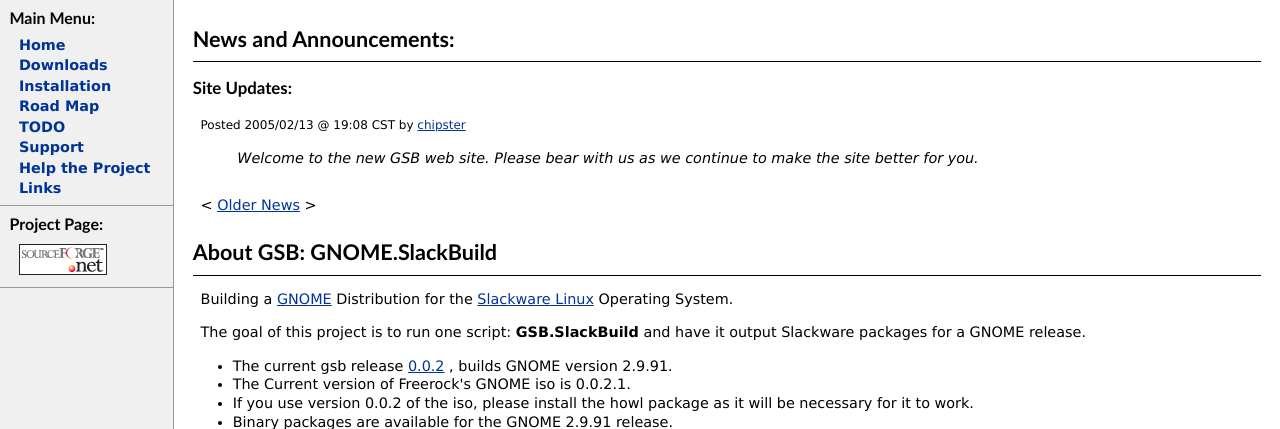
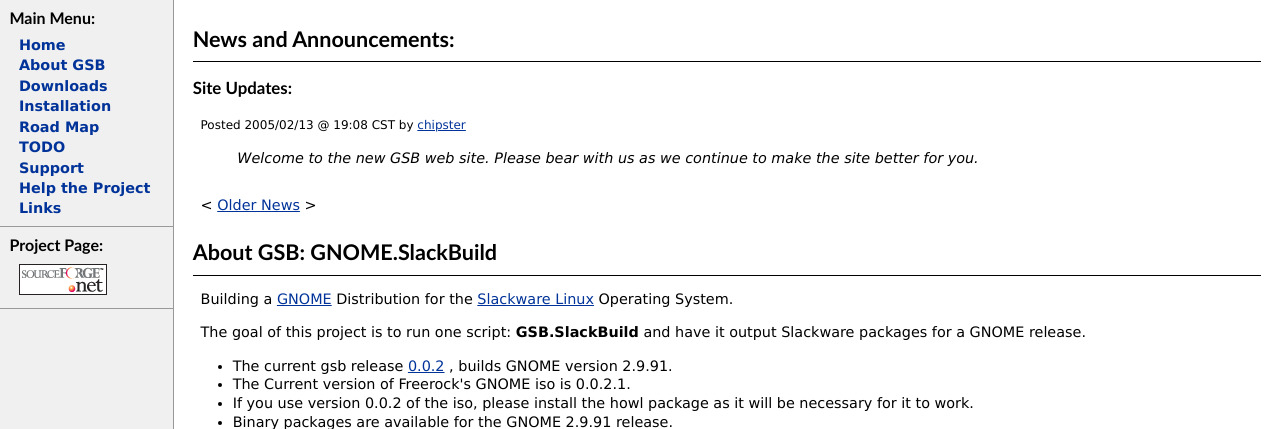
Before and after one commit to mmwanga/gsb-build-system, a PHP site: page / in a window 1280 px wide. Shown: the part 72-501 px from the top of the page. Run offline with PHP 8.4, Linux system fonts and the light colour scheme; data that the repository does not hold is empty.

Commit message:
Added about linkage and anchors

```diff
--- a/web/common/main-index-body_inc.php
+++ b/web/common/main-index-body_inc.php
@@ -13,7 +13,7 @@
 
     <?php include_once('common/news.php'); ?>
 
-    <h2>About GSB: GNOME.SlackBuild</h2>
+    <h2 id="about">About GSB: GNOME.SlackBuild</h2>
 
     <p>Building a <a href="http://www.gnome.org">GNOME</a>
     Distribution for the <a href=
--- a/web/common/sidebar_inc.php
+++ b/web/common/sidebar_inc.php
@@ -13,6 +13,8 @@
 
       <ul>
         <li><a href="./">Home</a></li>
+
+        <li><a href="#about">About GSB</a></li>
 
         <li><a href="#downloads" title=
         "Downloads">Downloads</a></li>
```
